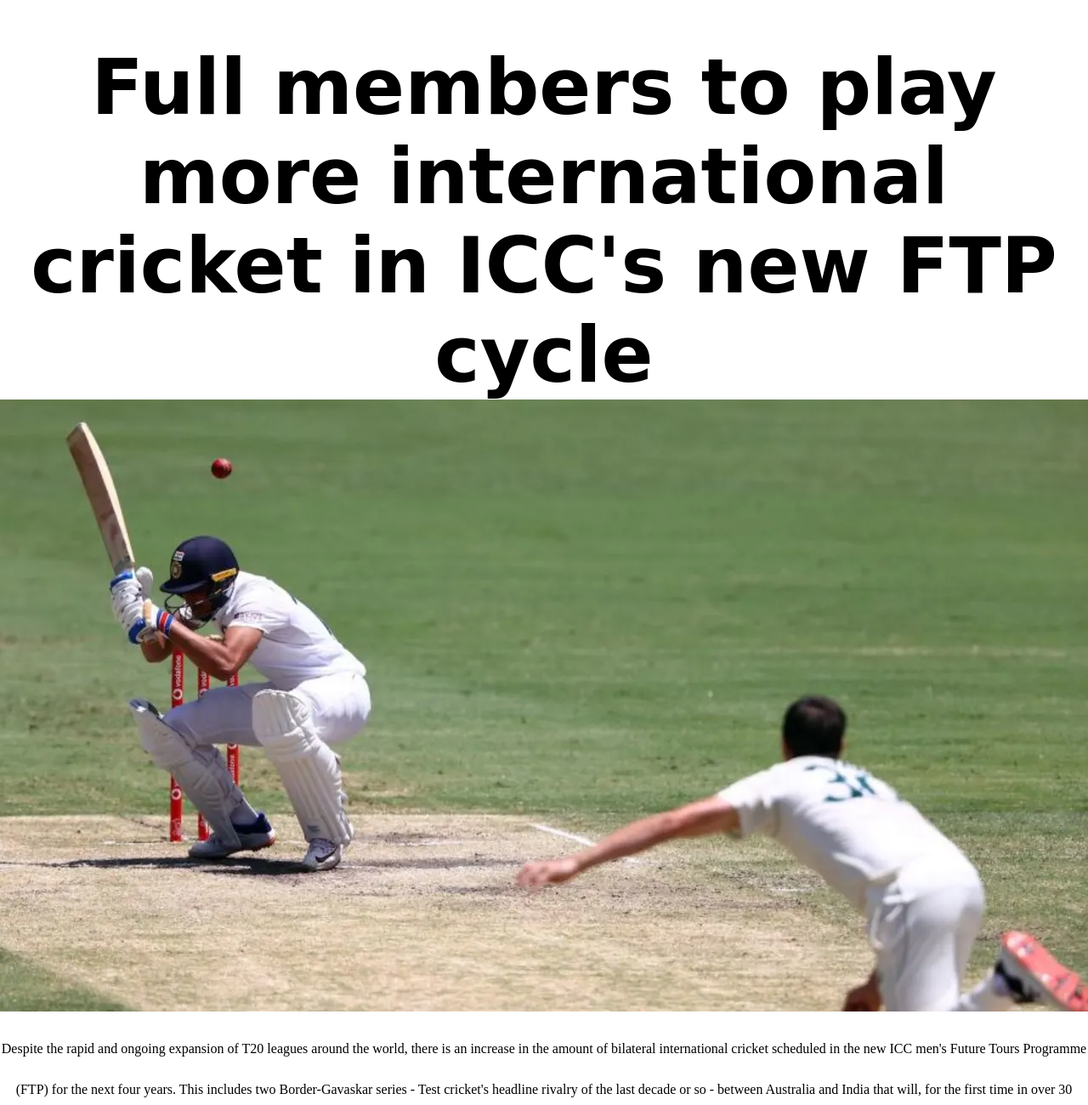
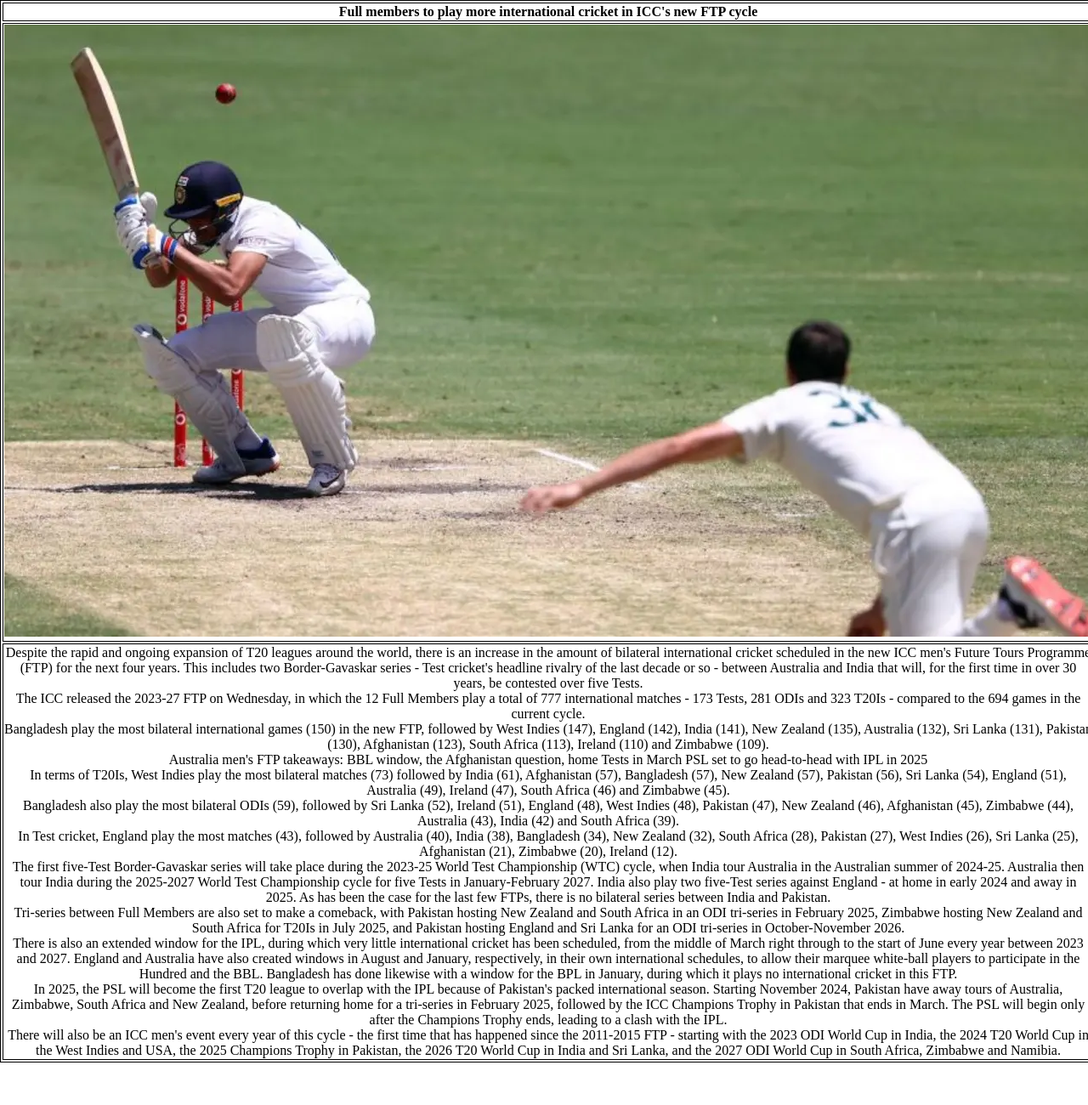
Before and after one commit to osaidAthar/FirstWebsite, a plain HTML site: page fulNews.html in a window 1280 px wide. Shown: the top 1300 px of the page at 85% size. After the commit the page ends 1250 px from the top, so only its background shows below. Drawn offline with Linux system fonts and the light colour scheme.

Commit message:
fulnews methods

```diff
--- a/fulNews.html
+++ b/fulNews.html
@@ -9,35 +9,44 @@
     <link rel="icon" href="R.png">
 </head>
 <body>
-    <h1>Full members to play more international cricket in ICC's new FTP cycle</h1>
-    <img src="325650.4.webp" alt="">
-        <p>Despite the rapid and ongoing expansion of T20 leagues around the world, there is an increase in the amount of bilateral international cricket scheduled in the new ICC men's Future Tours Programme (FTP) for the next four years. This includes two Border-Gavaskar series - Test cricket's headline rivalry of the last decade or so - between Australia and India that will, for the first time in over 30 years, be contested over five Tests.
+    <table style="width:100%">
+        <tr>
+          <th>Full members to play more international cricket in ICC's new FTP cycle</th>
+        </tr>
+        <tr>
+          <td><img src="325650.4.webp" alt=""></td>
+        </tr>
+        <tr>
+          <td>Despite the rapid and ongoing expansion of T20 leagues around the world, there is an increase in the amount of bilateral international cricket scheduled in the new ICC men's Future Tours Programme (FTP) for the next four years. This includes two Border-Gavaskar series - Test cricket's headline rivalry of the last decade or so - between Australia and India that will, for the first time in over 30 years, be contested over five Tests.
 
-
+            <br>
             The ICC released the 2023-27 FTP on Wednesday, in which the 12 Full Members play a total of 777 international matches - 173 Tests, 281 ODIs and 323 T20Is - compared to the 694 games in the current cycle.
-
+            <br>
             Bangladesh play the most bilateral international games (150) in the new FTP, followed by West Indies (147), England (142), India (141), New Zealand (135), Australia (132), Sri Lanka (131), Pakistan (130), Afghanistan (123), South Africa (113), Ireland (110) and Zimbabwe (109).
-
+            <br>
             Australia men's FTP takeaways: BBL window, the Afghanistan question, home Tests in March
 
             PSL set to go head-to-head with IPL in 2025
-
+            <br>
             In terms of T20Is, West Indies play the most bilateral matches (73) followed by India (61), Afghanistan (57), Bangladesh (57), New Zealand (57), Pakistan (56), Sri Lanka (54), England (51), Australia (49), Ireland (47), South Africa (46) and Zimbabwe (45).
-
+            <br>
             Bangladesh also play the most bilateral ODIs (59), followed by Sri Lanka (52), Ireland (51), England (48), West Indies (48), Pakistan (47), New Zealand (46), Afghanistan (45), Zimbabwe (44), Australia (43), India (42) and South Africa (39).
-
+            <br>
             In Test cricket, England play the most matches (43), followed by Australia (40), India (38), Bangladesh (34), New Zealand (32), South Africa (28), Pakistan (27), West Indies (26), Sri Lanka (25), Afghanistan (21), Zimbabwe (20), Ireland (12).
-
+            <br>
             The first five-Test Border-Gavaskar series will take place during the 2023-25 World Test Championship (WTC) cycle, when India tour Australia in the Australian summer of 2024-25. Australia then tour India during the 2025-2027 World Test Championship cycle for five Tests in January-February 2027. India also play two five-Test series against England - at home in early 2024 and away in 2025. As has been the case for the last few FTPs, there is no bilateral series between India and Pakistan.
-
+            <br>
             Tri-series between Full Members are also set to make a comeback, with Pakistan hosting New Zealand and South Africa in an ODI tri-series in February 2025, Zimbabwe hosting New Zealand and South Africa for T20Is in July 2025, and Pakistan hosting England and Sri Lanka for an ODI tri-series in October-November 2026.
 
+            <br>
+            There is also an extended window for the IPL, during which very little international cricket has been scheduled, from the middle of March right through to the start of June every year between 2023 and 2027. England and Australia have also created windows in August and January, respectively, in their own international schedules, to allow their marquee white-ball players to participate in the Hundred and the BBL. Bangladesh has done likewise with a window for the BPL in January, during which it plays no international cricket in this FTP.
+            <br>
+            In 2025, the PSL will become the first T20 league to overlap with the IPL because of Pakistan's packed international season. Starting November 2024, Pakistan have away tours of Australia, Zimbabwe, South Africa and New Zealand, before returning home for a tri-series in February 2025, followed by the ICC Champions Trophy in Pakistan that ends in March. The PSL will begin only after the Champions Trophy ends, leading to a clash with the IPL.
+            <br>
+            There will also be an ICC men's event every year of this cycle - the first time that has happened since the 2011-2015 FTP - starting with the 2023 ODI World Cup in India, the 2024 T20 World Cup in the West Indies and USA, the 2025 Champions Trophy in Pakistan, the 2026 T20 World Cup in India and Sri Lanka, and the 2027 ODI World Cup in South Africa, Zimbabwe and Namibia.
+            </td>
+        </tr>
+      </table>
 
-        There is also an extended window for the IPL, during which very little international cricket has been scheduled, from the middle of March right through to the start of June every year between 2023 and 2027. England and Australia have also created windows in August and January, respectively, in their own international schedules, to allow their marquee white-ball players to participate in the Hundred and the BBL. Bangladesh has done likewise with a window for the BPL in January, during which it plays no international cricket in this FTP.
-
-        In 2025, the PSL will become the first T20 league to overlap with the IPL because of Pakistan's packed international season. Starting November 2024, Pakistan have away tours of Australia, Zimbabwe, South Africa and New Zealand, before returning home for a tri-series in February 2025, followed by the ICC Champions Trophy in Pakistan that ends in March. The PSL will begin only after the Champions Trophy ends, leading to a clash with the IPL.
-
-        There will also be an ICC men's event every year of this cycle - the first time that has happened since the 2011-2015 FTP - starting with the 2023 ODI World Cup in India, the 2024 T20 World Cup in the West Indies and USA, the 2025 Champions Trophy in Pakistan, the 2026 T20 World Cup in India and Sri Lanka, and the 2027 ODI World Cup in South Africa, Zimbabwe and Namibia.
-    </p>
 </body>
 </html>
--- a/style.css
+++ b/style.css
@@ -11,6 +11,10 @@ body {
     font-size: 5.625rem;
     margin: 50px auto 0 auto;
     font-family: 'Sacramento', cursive;
+  }
+
+  table, th, td {
+    border:1px solid black;
   }
 
   h2 {
```
Lines whose indentation alone changed are shown as unchanged.
